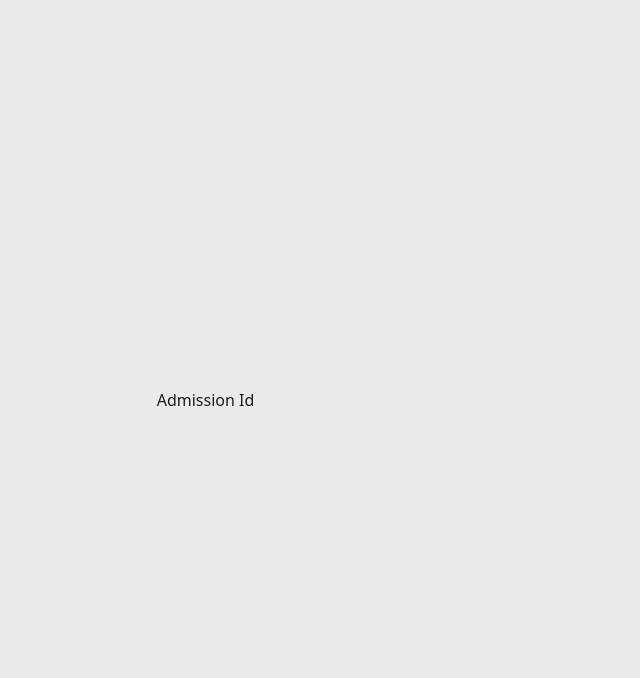
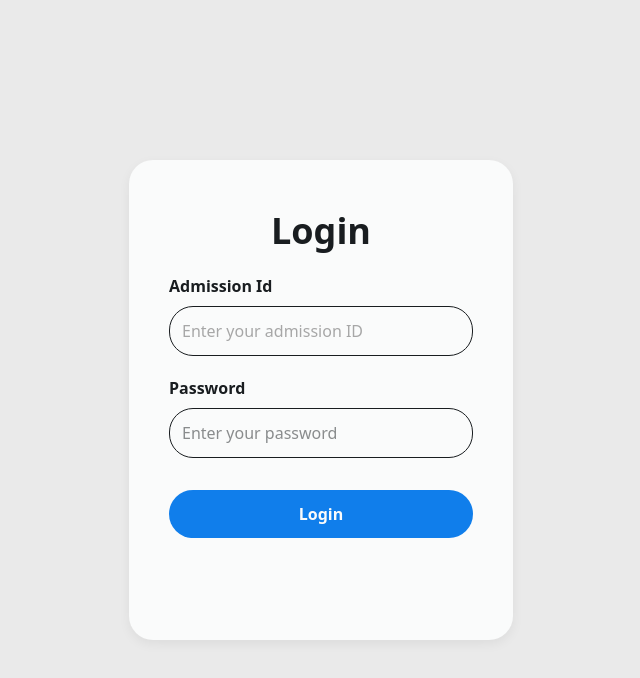
Before and after one commit to Bhone-Myat-Kyaw/voting_web_app, a React (Vite) app in the folder frontend/: page /login in a window 1280 px wide. Shown: the top 678 px of the page, without its empty margins (319-959 px from the left). Built offline with nearby package versions, Linux system fonts and the light colour scheme.

Commit message:
Login page and voterInfo file

```diff
--- a/frontend/src/App.tsx
+++ b/frontend/src/App.tsx
@@ -8,12 +8,14 @@ import Navbar from "./Components/Navbar/Navbar";
 import { BrowserRouter, Routes, Route } from "react-router-dom";
 import MainPage from "./pages/MainPage";
 import Login from "./pages/Login/Login";
+import Vote from "./pages/Vote/Vote";
 
 function App() {
   return (
     <Routes>
       <Route path="/" element={<MainPage />} />
       <Route path="/login" element={<Login />} />
+      <Route path="/vote" element={<Vote  />} />
     </Routes>
   );
 }
--- /dev/null
+++ b/frontend/src/Components/Texts/voterInfo.ts
@@ -0,0 +1,4 @@
+export const voters = [
+    {id: 1, sex: "male", name: "Bhone Myat Kyaw", roll: 8, role: "student", admissionID: "24/30201", hasVoted: false},
+    {id: 2, sex: "female", name: "May Myat Noe Kyaw", roll: 4, role: "student", admissionID: "24/30211", hasVoted: false},
+]
--- a/frontend/src/pages/Login/Login.tsx
+++ b/frontend/src/pages/Login/Login.tsx
@@ -1,15 +1,29 @@
-import React from "react";
+import { useNavigate } from "react-router-dom";
 
 const Login = () => {
+  const navigate = useNavigate();
   return (
-    <section className="w-full h-screen bg-clight-gray flex items-center ">
-      <div className=" m-auto">
-        <div>
-          <form action="">
-            <label htmlFor="admissionId">Admission Id</label>
-            <input type="number" name="admissionId" id="admissionID" />
-          </form>
+    <section className="w-full h-screen bg-clight-gray flex items-center justify-center  text-center">
+
+      <div className="p-8 w-[25%] lg:w-[30%]  h-3/5 bg-cwhite rounded-3xl shadow-normal space-y-4">
+      <h2 className="text-h1-lg font-heading-bold mt-3">Login</h2>
+      <form action="#" className="space-y-5 w-[95%] m-auto ">
+        <div className="flex flex-col items-start justify-center gap-2
+        ">
+        <label htmlFor="name" className="font-heading-bold ">Admission Id</label>
+        <input type="text" name="admissionId" id="admissionId" required placeholder="Enter your admission ID" className="border rounded-3xl p-3   placeholder:text-cmedium-gray w-full" />
         </div>
+
+        <div className="flex flex-col items-start justify-center gap-2">
+          <label htmlFor="" className="font-heading-bold">Password</label>
+          <input type="password" name="" id="" placeholder="Enter your password" className="border rounded-3xl p-3 w-full" />
+        </div>
+
+        <button type="button" onClick={()=> navigate("/vote")} className="bg-primary p-3 w-full rounded-3xl text-cwhite font-button-bold mt-3 cursor-pointer">
+          Login
+        </button>
+
+      </form>
       </div>
     </section>
   );
--- /dev/null
+++ b/frontend/src/pages/Vote/Vote.tsx
@@ -0,0 +1,16 @@
+import {voters} from "../../Components/Texts/voterInfo";
+
+type Props = {
+    admissionID: string;
+}
+
+const Vote = ({admissionID}: Props) => {
+
+  return (
+    <div>
+
+    </div>
+  )
+}
+
+export default Vote
```
